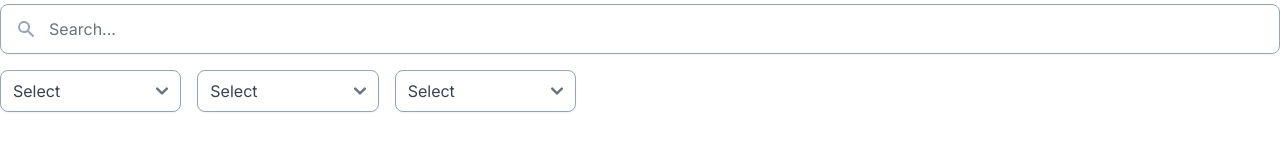
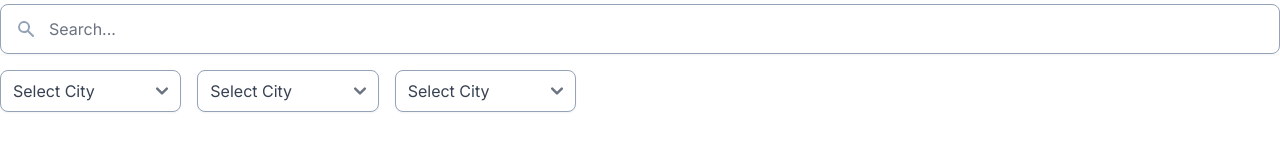
Before and after one commit to vitopapuan/website-job-posting, a React (Vite) app: page / in a window 1280 px wide. Shown: the part 732-882 px from the top of the page. Built offline with nearby package versions, Linux system fonts and the light colour scheme.

Commit message:
Added Firebase Configuration File

```diff
--- a/package.json
+++ b/package.json
@@ -9,6 +9,7 @@
     "preview": "vite preview"
   },
   "dependencies": {
+    "firebase": "^9.20.0",
     "flowbite": "^1.6.5",
     "flowbite-react": "^0.4.3",
     "react": "^18.2.0",
--- a/src/components/Filter.jsx
+++ b/src/components/Filter.jsx
@@ -2,8 +2,8 @@ import React from 'react'
 
 const Filter = () => {
   return (
-    <select name='' id='' className='block px-3 py-2 text-gray-700 bg-white border border-slate-400 rounded-lg shadow-sm'>
-      <option value=''>Select</option>
+    <select name='filterCity' defaultValue='none' className='block px-3 py-2 text-gray-700 bg-white border border-slate-400 rounded-lg shadow-sm'>
+      <option value='none'>Select City</option>
       <option value='Jakarta'>Jakarta</option>
       <option value='Surabaya'>Surabaya</option>
       <option value='Makassar'>Makassar</option>
--- /dev/null
+++ b/src/firebaseConfig.jsx
@@ -0,0 +1,23 @@
+// Import the functions you need from the SDKs you need
+import { initializeApp } from "firebase/app";
+import { getFirestore } from 'firebase/firestore'
+import { getAnalytics } from "firebase/analytics";
+// TODO: Add SDKs for Firebase products that you want to use
+// https://firebase.google.com/docs/web/setup#available-libraries
+
+// Your web app's Firebase configuration
+// For Firebase JS SDK v7.20.0 and later, measurementId is optional
+const firebaseConfig = {
+  apiKey: "AIzaSyDlcpYLN25NcYBWIPqzw-T1CLxQ0WTFM7Y",
+  authDomain: "website-job-posting.firebaseapp.com",
+  projectId: "website-job-posting",
+  storageBucket: "website-job-posting.appspot.com",
+  messagingSenderId: "1078484838127",
+  appId: "1:1078484838127:web:07a72f0cb8992234fadd1a",
+  measurementId: "G-46266DZCXP"
+};
+
+// Initialize Firebase
+export const app = initializeApp(firebaseConfig);
+export const database = getFirestore(app)
+// const analytics = getAnalytics(app);
--- a/src/routes/JobLists.jsx
+++ b/src/routes/JobLists.jsx
@@ -1,6 +1,7 @@
 import React from 'react'
 import Search from '../components/Search'
 import Filter from '../components/Filter'
+import { app, database } from '../firebaseConfig'
 
 const JobLists = () => {
   return (
```
Also changed, not shown: 1 other file (tests, documents, lock files or other folders).
